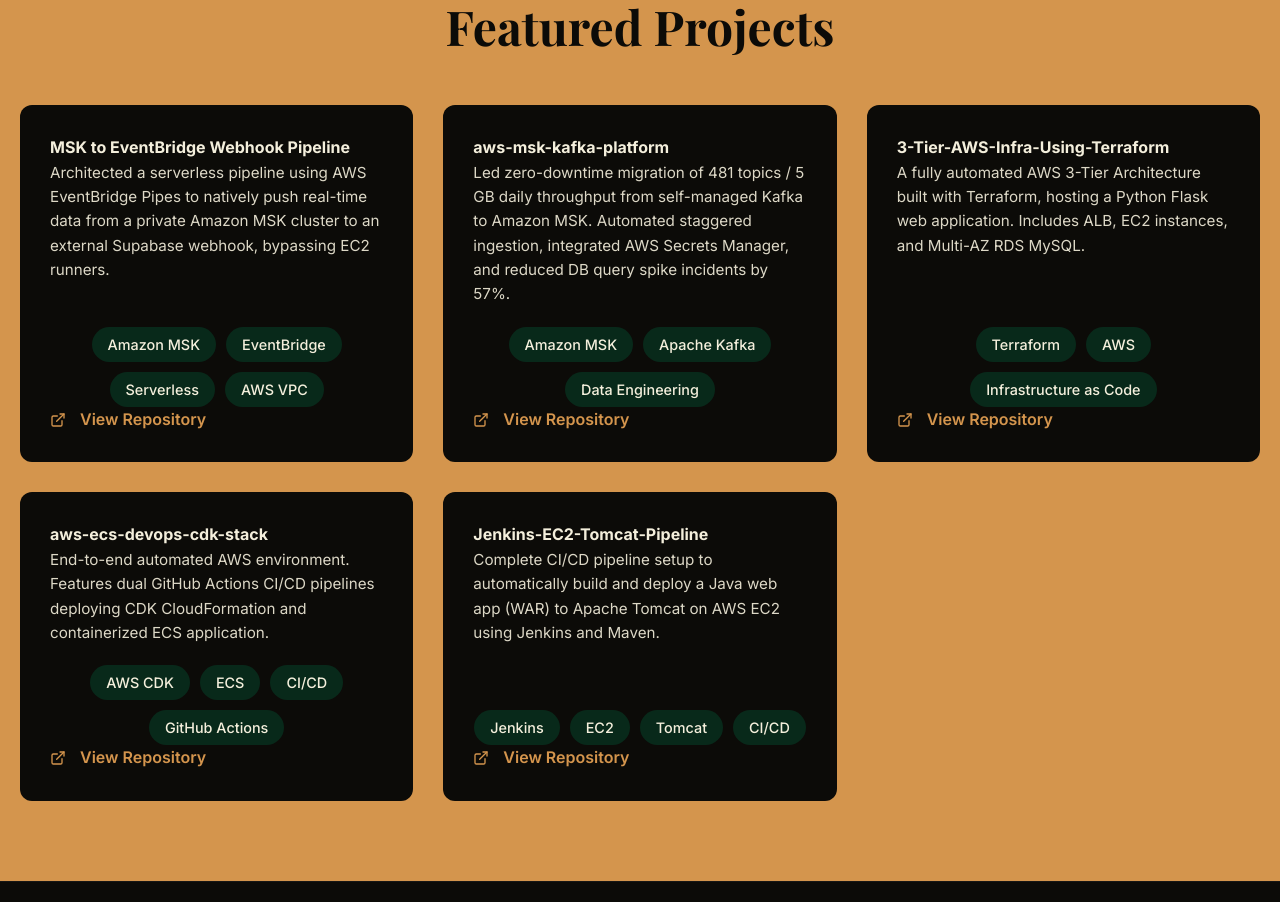
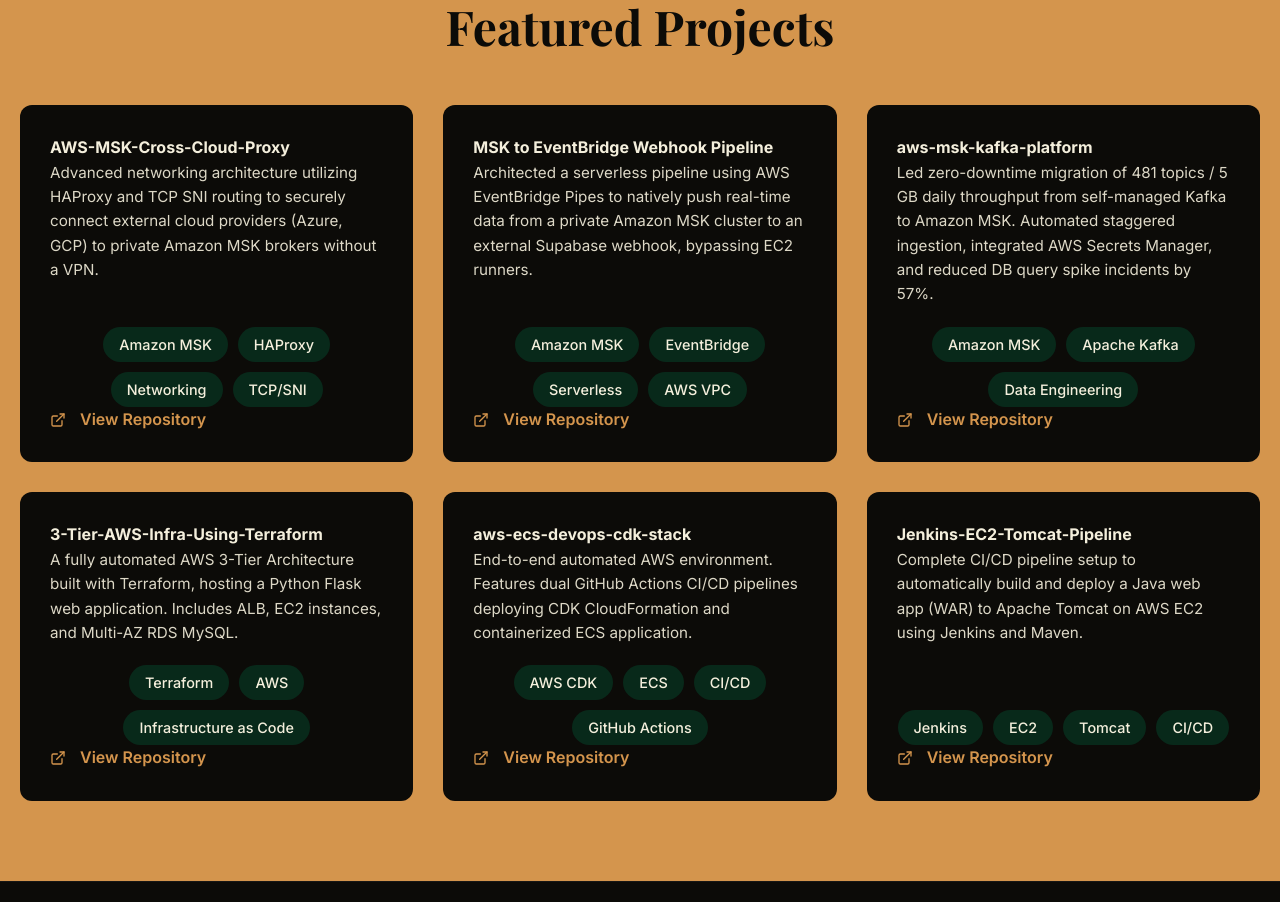
Before and after one commit to KrishnaaCloud/KrishnaaCloud.github.io, a React (Vite) app: page / in a window 1280 px wide. Shown: the part 2600-3502 px from the top of the page. Built offline with nearby package versions, Linux system fonts and the light colour scheme; a web font is replaced by a local one.

Commit message:
feat: add AWS-MSK-Cross-Cloud-Proxy project to portfolio

```diff
--- a/src/components/Projects.jsx
+++ b/src/components/Projects.jsx
@@ -3,6 +3,12 @@
 
 const Projects = () => {
   const projectsList = [
+    {
+      name: "AWS-MSK-Cross-Cloud-Proxy",
+      description: "Advanced networking architecture utilizing HAProxy and TCP SNI routing to securely connect external cloud providers (Azure, GCP) to private Amazon MSK brokers without a VPN.",
+      link: "https://github.com/KrishnaaCloud/AWS-MSK-Cross-Cloud-Proxy",
+      tags: ["Amazon MSK", "HAProxy", "Networking", "TCP/SNI"]
+    },
     {
       name: "MSK to EventBridge Webhook Pipeline",
       description: "Architected a serverless pipeline using AWS EventBridge Pipes to natively push real-time data from a private Amazon MSK cluster to an external Supabase webhook, bypassing EC2 runners.",
```
